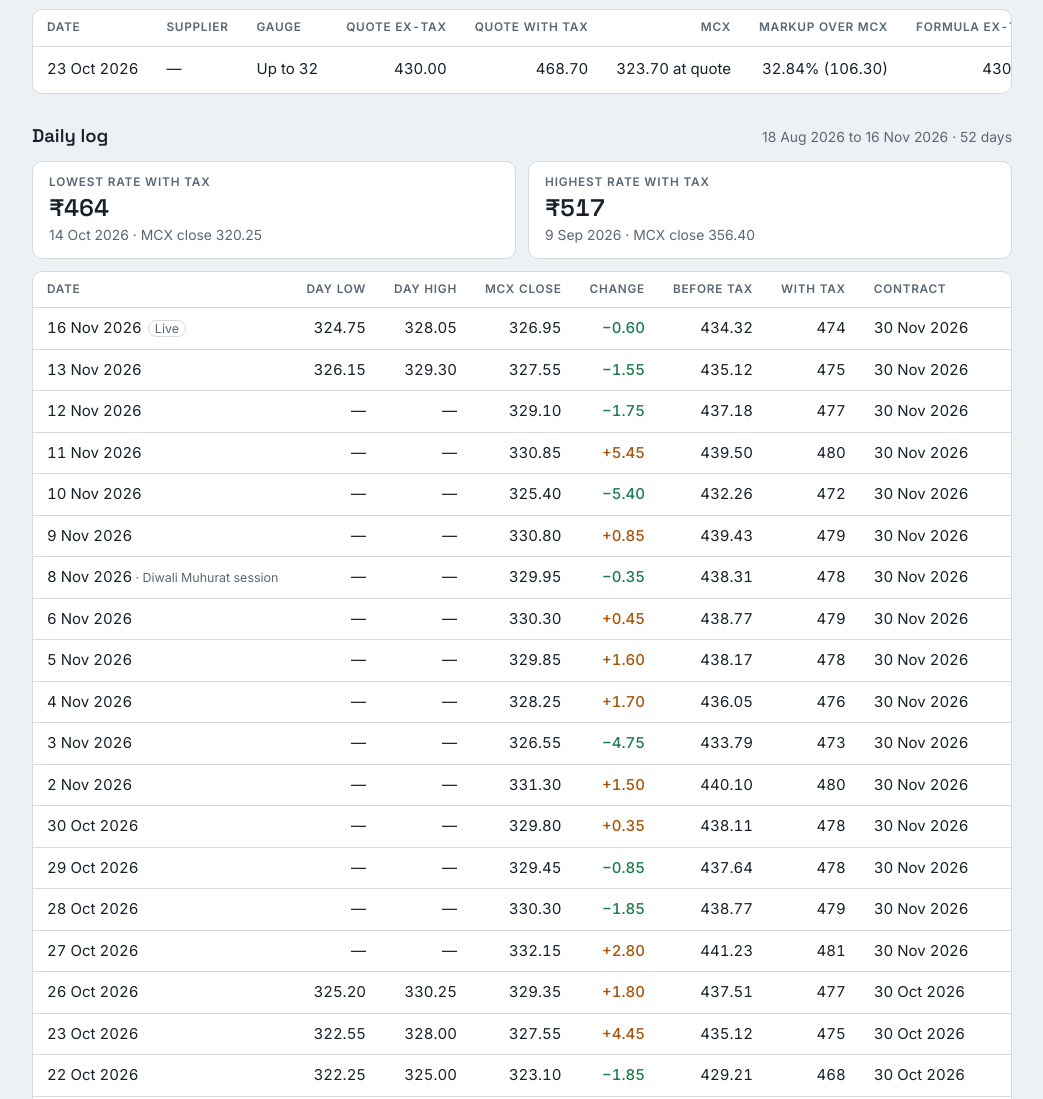
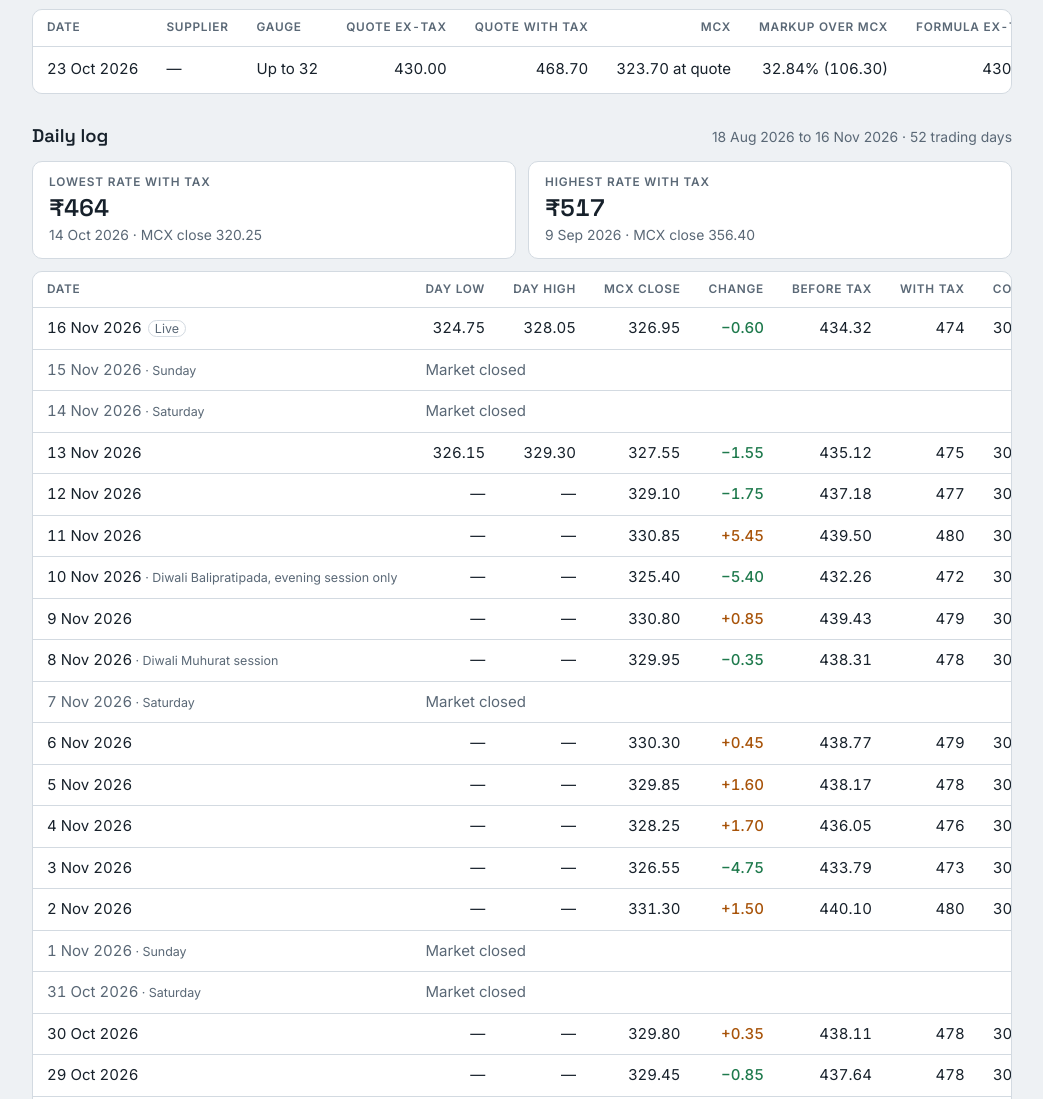
Before and after one commit to ArshGujral/aluminium-rate-tracker, a plain HTML site: page index.html in a window 1280 px wide. Shown: the part 1480-2579 px from the top of the page, without its empty margins (118-1161 px from the left). Drawn offline with Linux system fonts and the light colour scheme.

Commit message:
Daily log: list holidays, weekends and days with no rate
Co-Authored-By: Claude Fable 5.2 <noreply@anthropic.com>
Claude-Session: https://claude.ai/code/session_01BTexfo98F3S2iSSg8GQ25J

```diff
--- a/index.html
+++ b/index.html
@@ -153,6 +153,8 @@ button:disabled, input:disabled { opacity: 0.55; cursor: not-allowed; }
 .art-stat { background: var(--surface); border: 1px solid var(--line); border-radius: var(--radius); padding: 12px 16px; display: flex; flex-direction: column; gap: 2px; min-width: 0; }
 .art-stat-val { font-family: var(--font-display); font-weight: 600; font-size: 1.5rem; line-height: 1.2; font-variant-numeric: tabular-nums; }
 .art-log-head, .c-range { display: none; }
+tr.is-closed td { color: var(--muted); }
+tr.is-closed td.c-mcx { text-align: left; }
 .art-tag.is-mark { border: 1px solid var(--line); border-radius: 999px; padding: 0 6px; margin-left: 6px; }
 .art-check { display: inline-flex; align-items: center; gap: 8px; cursor: pointer; }
 .art-check input { width: 18px; height: 18px; accent-color: var(--accent); flex: none; }
@@ -228,8 +230,10 @@ td .art-tag { color: var(--muted); font-size: 0.78rem; }
   table.is-log tr:last-child { border-bottom: 0; }
   table.is-log td { padding: 0; border: 0; text-align: right; min-width: 0; }
   table.is-log td.c-date { grid-area: date; text-align: left; font-weight: 600; }
-  table.is-log td.c-range { display: block; grid-area: range; text-align: left; font-size: 0.8rem; color: var(--muted); }
+  table.is-log td.c-range { display: block; grid-area: range; text-align: left; font-size: 0.8rem; color: var(--muted); white-space: normal; overflow-wrap: anywhere; }
   table.is-log td.c-mcx { grid-area: mcx; font-weight: 600; }
+  table.is-log tr.is-closed td.c-date, table.is-log tr.is-closed td.c-mcx { font-weight: 400; }
+  table.is-log tr.is-closed td.c-mcx { grid-column: 2 / 4; text-align: right; font-size: 0.86rem; }
   table.is-log td.c-chg { grid-area: chg; font-size: 0.8rem; }
   table.is-log td.c-fin { grid-area: fin; font-weight: 600; color: var(--accent); }
   table.is-log td.c-ex { grid-area: ex; font-size: 0.8rem; color: var(--muted); }
@@ -361,7 +365,7 @@ td .art-tag { color: var(--muted); font-size: 0.78rem; }
       </table>
     </div>
     <p class="art-empty" id="log-empty">No rates logged yet.</p>
-    <p class="art-hint">The log covers the same period as the chart above. Day low and high are shown where the source gave them. A session held on a special occasion is marked with its name.</p>
+    <p class="art-hint">The log covers the same period as the chart above. Day low and high are shown where the source gave them. Holidays and special sessions are named, and days with no trading are listed as closed.</p>
   </section>
 
   <p class="art-foot">Rates are the near-month MCX aluminium futures close in ₹/kg. This is a reference for costing and negotiation, not a live quote.</p>
@@ -570,6 +574,12 @@ td .art-tag { color: var(--muted); font-size: 0.78rem; }
     });
   }
 
+  // MCX trading holidays, from the exchange's 2026 holiday list: closed all day, evening session only, or the Diwali Muhurat session.
+  var HOL = {
+    '2026-08-15': ['Independence Day', 'closed'], '2026-09-14': ['Ganesh Chaturthi', 'evening'], '2026-10-02': ['Mahatma Gandhi Jayanti', 'closed'],
+    '2026-10-20': ['Dassera', 'evening'], '2026-11-08': ['Diwali Laxmi Pujan', 'muhurat'], '2026-11-10': ['Diwali Balipratipada', 'evening'],
+    '2026-11-24': ['Guru Nanak Jayanti', 'evening'], '2026-12-25': ['Christmas', 'closed']
+  };
   function renderLog() {
     var body = $('log-rows'), pts = rangeView().pts, n = pts.length, i;
     body.replaceChildren();
@@ -577,19 +587,31 @@ td .art-tag { color: var(--muted); font-size: 0.78rem; }
     if (!n) { $('log-span').textContent = ''; return; }
     var lo = pts[0], hi = pts[0];
     pts.forEach(function (p) { if (p.mcx < lo.mcx) lo = p; if (p.mcx > hi.mcx) hi = p; });
-    $('log-span').textContent = fmtD(pts[0].date) + ' to ' + fmtD(pts[n - 1].date) + ' \u00b7 ' + n + ' days';
+    $('log-span').textContent = fmtD(pts[0].date) + ' to ' + fmtD(pts[n - 1].date) + ' \u00b7 ' + n + ' trading days';
     $('lo-val').textContent = '\u20b9' + whole(fin(lo.mcx)); $('lo-meta').textContent = fmtD(lo.date) + ' \u00b7 MCX close ' + num(lo.mcx);
     $('hi-val').textContent = '\u20b9' + whole(fin(hi.mcx)); $('hi-meta').textContent = fmtD(hi.date) + ' \u00b7 MCX close ' + num(hi.mcx);
-    for (i = n - 1; i >= 0; i--) {
-      var r = pts[i], k = S.rates.indexOf(r), p = k > 0 ? S.rates[k - 1] : null, ch = p ? r.mcx - p.mcx : null;
-      var d = el('td', { class: 'c-date', text: fmtD(r.date) }), both = okNum(r.low) && okNum(r.high);
-      if (r.note) d.append(el('span', { class: 'art-tag c-note', text: ' \u00b7 ' + r.note }));
+    var byDate = {}; pts.forEach(function (p) { byDate[p.date] = p; });
+    // Every calendar day in the period, newest first: trading days with their rate, the rest with why there is none.
+    for (var day = parseD(pts[n - 1].date), first = parseD(pts[0].date); day >= first; day.setDate(day.getDate() - 1)) {
+      var ds = iso(day), r = byDate[ds], h = HOL[ds], wd = day.getDay();
+      if (!r) {
+        var shut = (h && h[1] === 'closed') || wd === 0 || wd === 6, why = h ? h[0] : wd === 0 ? 'Sunday' : wd === 6 ? 'Saturday' : '';
+        var cd = el('td', { class: 'c-date', text: fmtD(ds) });
+        if (why) cd.append(el('span', { class: 'art-tag c-note', text: ' \u00b7 ' + why }));
+        body.append(el('tr', { class: 'is-closed' }, cd, el('td', { class: 'c-range', text: why }),
+          el('td', { class: 'c-mcx', colspan: '8', text: shut ? 'Market closed' : 'No rate recorded' })));
+        continue;
+      }
+      var k = S.rates.indexOf(r), p = k > 0 ? S.rates[k - 1] : null, ch = p ? r.mcx - p.mcx : null;
+      var note = r.note || (h ? h[0] + (h[1] === 'evening' ? ', evening session only' : h[1] === 'muhurat' ? ', Muhurat session' : '') : '');
+      var d = el('td', { class: 'c-date', text: fmtD(ds) }), both = okNum(r.low) && okNum(r.high);
+      if (note) d.append(el('span', { class: 'art-tag c-note', text: ' \u00b7 ' + note }));
       if (r.closeType === 'live') d.append(el('span', { class: 'art-tag is-mark', text: 'Live' }));
       if (n > 1 && r === lo) d.append(el('span', { class: 'art-tag is-mark', text: 'Low' }));
       if (n > 1 && r === hi) d.append(el('span', { class: 'art-tag is-mark', text: 'High' }));
       body.append(el('tr', null, d,
         el('td', { class: 'c-low', text: okNum(r.low) ? num(r.low) : '\u2014' }), el('td', { class: 'c-high', text: okNum(r.high) ? num(r.high) : '\u2014' }),
-        el('td', { class: 'c-range', text: (r.note ? r.note + (both ? ' \u00b7 ' : '') : '') + (both ? num(r.low) + ' \u2013 ' + num(r.high) : '') }),
+        el('td', { class: 'c-range', text: (note ? note + (both ? ' \u00b7 ' : '') : '') + (both ? num(r.low) + ' \u2013 ' + num(r.high) : '') }),
         el('td', { class: 'c-mcx', text: num(r.mcx) }),
         el('td', { class: 'c-chg' + (ch == null || Math.abs(ch) < 0.005 ? '' : ch > 0 ? ' is-over' : ' is-under'), text: ch == null ? '\u2014' : signed(ch) }),
         el('td', { class: 'c-ex', text: num(exTax(r.mcx)) }), el('td', { class: 'c-fin', text: whole(fin(r.mcx)) }),
```
Also changed, not shown: tracker.html (+30 -8 lines).
